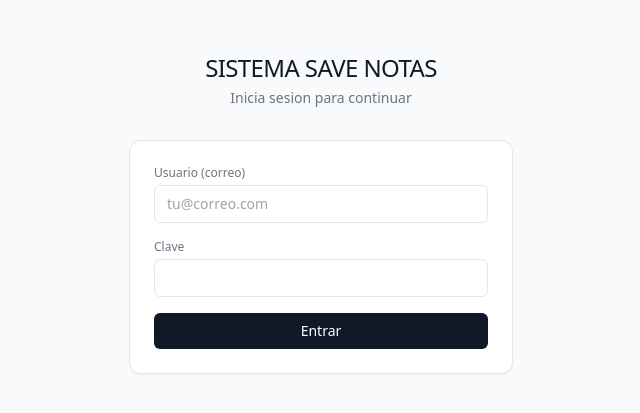
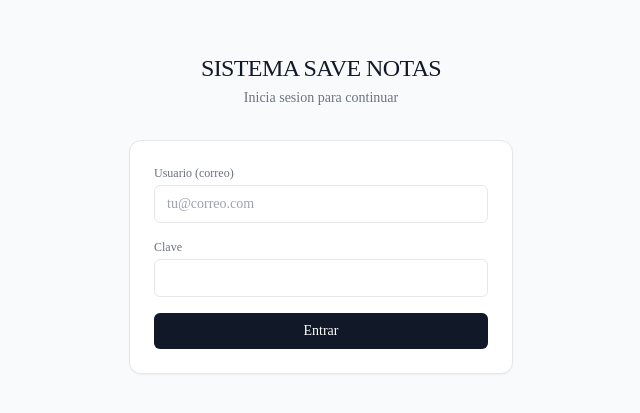
Before and after one commit to losalberty/Sistema-MAo, a Next.js app: page / in a window 1280 px wide. Shown: the part 187-600 px from the top of the page, without its empty margins (319-959 px from the left). Built offline with nearby package versions, Linux system fonts and the light colour scheme; no server answers.

Commit message:
Enhance Tailwind CSS configuration with theme extensions
Added custom font family, brand colors, and box shadows to the theme.

```diff
--- a/tailwind.config.js
+++ b/tailwind.config.js
@@ -1,6 +1,33 @@
 /** @type {import('tailwindcss').Config} */
 module.exports = {
   content: ["./app/**/*.{js,ts,jsx,tsx}", "./components/**/*.{js,ts,jsx,tsx}"],
-  theme: { extend: {} },
+  theme: {
+    extend: {
+      fontFamily: {
+        // Inter se carga en app/layout.tsx y queda en esta variable
+        sans: ["var(--font-inter)", "ui-sans-serif", "system-ui", "sans-serif"],
+      },
+      colors: {
+        // Color de marca: azul marino. Cambiarlo aqui lo cambia en todo el sistema.
+        brand: {
+          50: "#f2f5fb",
+          100: "#e3e9f5",
+          200: "#c5d2ea",
+          300: "#9bb1d9",
+          400: "#6a88c2",
+          500: "#4568a8",
+          600: "#34528c",
+          700: "#2a4272",
+          800: "#22355c",
+          900: "#1b2a49",
+          950: "#111b30",
+        },
+      },
+      boxShadow: {
+        card: "0 1px 2px 0 rgb(16 24 40 / 0.04)",
+        pop: "0 12px 32px -8px rgb(16 24 40 / 0.22)",
+      },
+    },
+  },
   plugins: [],
 };
```
